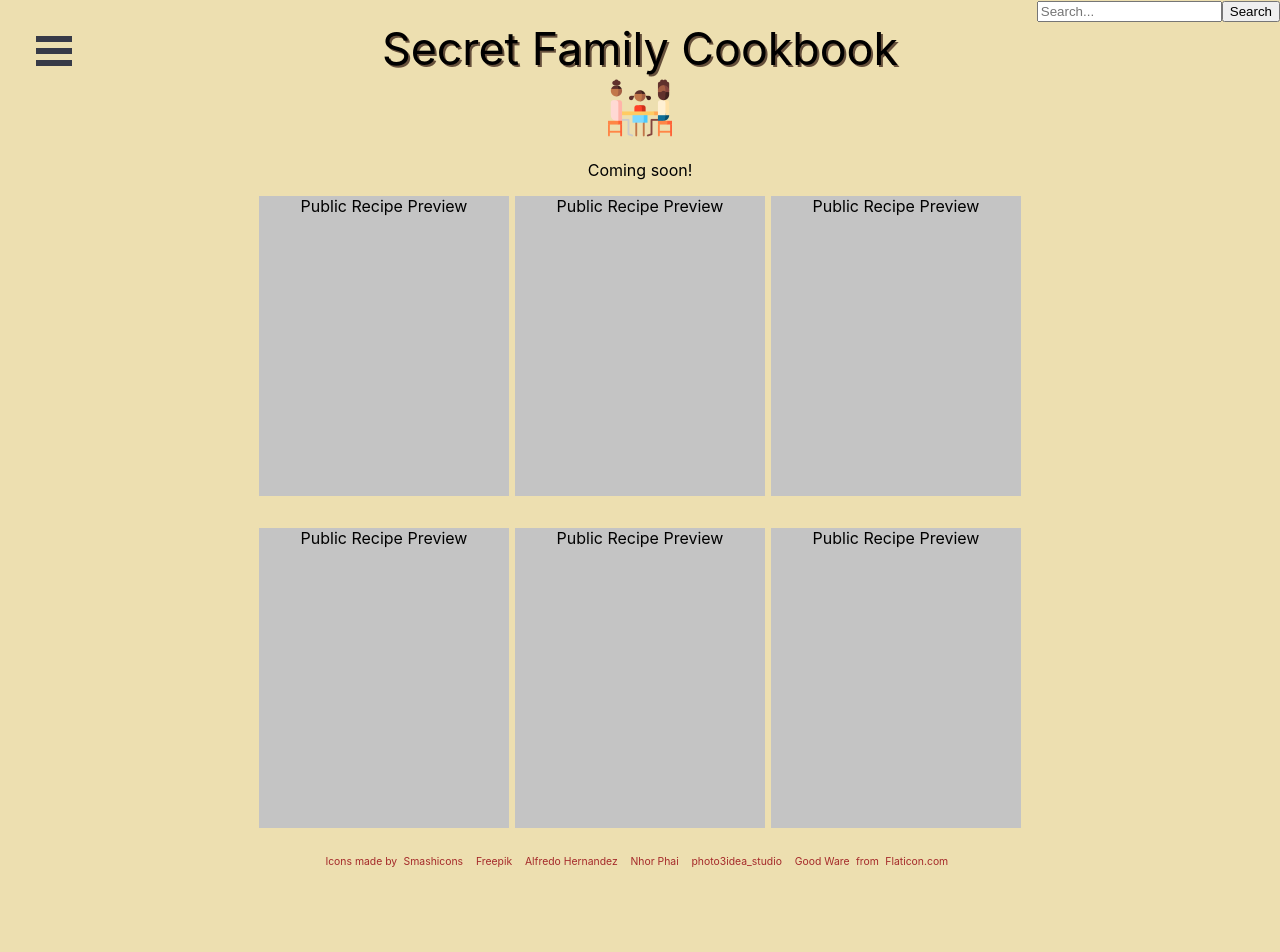
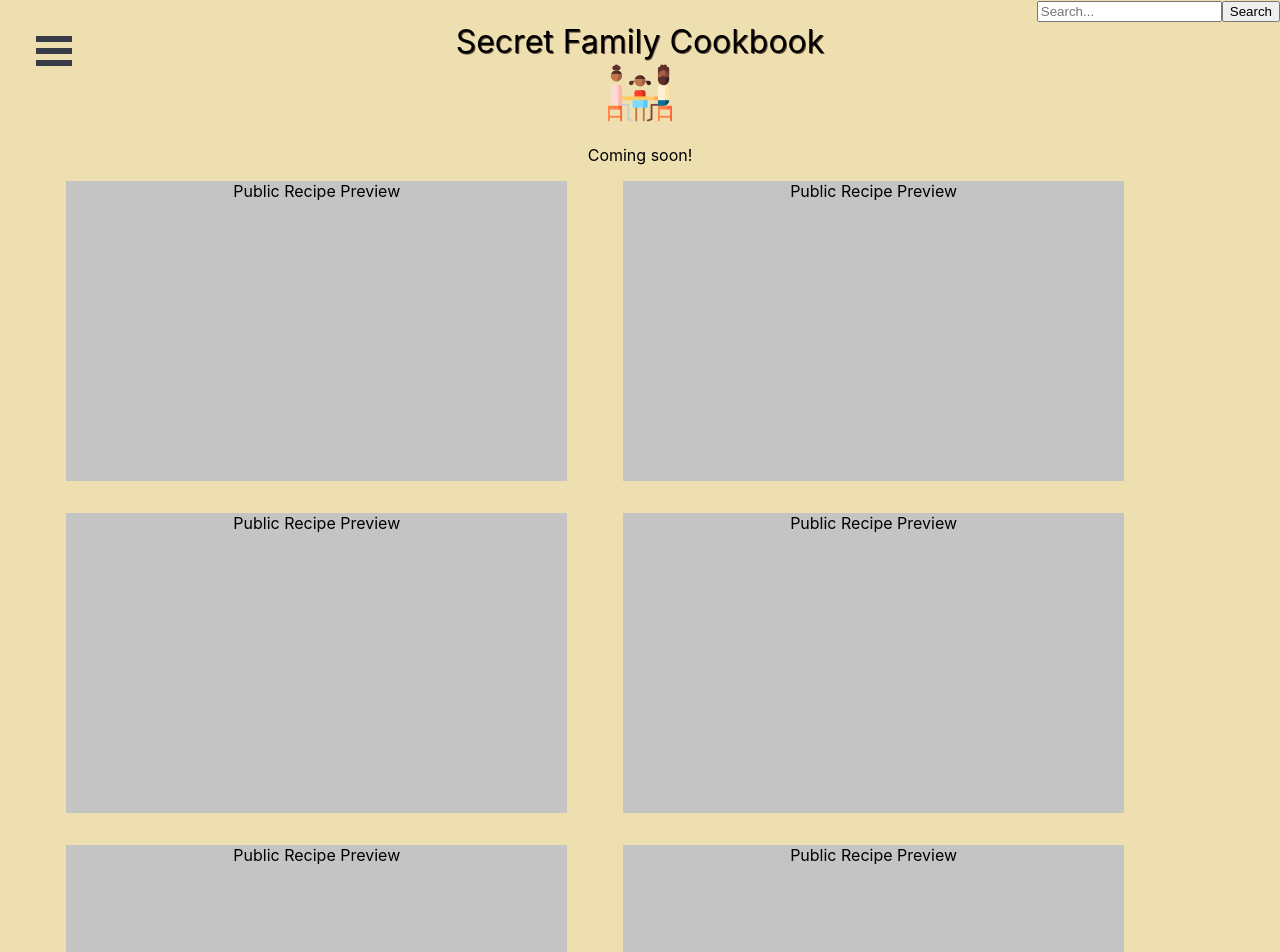
Before and after one commit to BuildWeek-Secret-Family-Recipes/Front-End, a React (Create React App) app: page / in a window 1280 px wide. Shown: the top 952 px of the page. Before the commit the page ends 879 px from the top, so only its background shows below. Built offline with nearby package versions, Linux system fonts and the light colour scheme.

Commit message:
added breakpoint file for styled component, began implimenting

```diff
--- a/src/App.css
+++ b/src/App.css
@@ -104,10 +104,22 @@
 }
 
 .bm-menu {
-  background: #373a47;
+  background-color: #9C976A;
   padding: 2.5em 1.5em 0;
   font-size: 1.15em;
+
+
+  @media  (max-width: 320px) {
+    width: 50%;
+  }
+
 }
+
+
+
+
+
+
 
 .bm-morph-shape {
   fill: #373a47;
@@ -115,8 +127,33 @@
 
 .bm-item-list {
   color: #b8b7ad;
+  display: flex;
+  flex-direction: column;
+  justify-content: space-evenly;
+  margin: 0 auto;
+
+
 }
 
 .bm-overlay {
   background: rgba(0, 0, 0, 0.3);
 }
+
+a{
+
+    font-size: 1.7rem;
+    padding: 1rem 0;
+
+    text-align: center;
+    height: 50px;
+    margin-top: 0rem;
+    border-radius: 4px;
+    font-weight: bold;
+    letter-spacing: 0.5rem;
+    color: #C4C4C4;
+    background-color: #654F3B;
+    text-decoration: none;
+    transition: color 0.3s linear;
+    text-shadow: 1px 1px gold;
+
+}
--- /dev/null
+++ b/src/components/layout/Breakpoints.js
@@ -0,0 +1,24 @@
+import react from 'react';
+import styled from 'styled-components';
+
+
+const size = {
+    mobileS: '320px',
+    mobileM: '375px',
+    mobileL: '425px',
+    tablet: '768px',
+    laptop: '1024px',
+    laptopL: '1440px',
+    desktop: '2560px'
+  }
+
+  export const device = {
+    mobileS: `(min-width: ${size.mobileS})`,
+    mobileM: `(min-width: ${size.mobileM})`,
+    mobileL: `(min-width: ${size.mobileL})`,
+    tablet: `(min-width: ${size.tablet})`,
+    laptop: `(min-width: ${size.laptop})`,
+    laptopL: `(min-width: ${size.laptopL})`,
+    desktop: `(min-width: ${size.desktop})`,
+    desktopL: `(min-width: ${size.desktop})`
+  };
--- a/src/components/pages/Home.js
+++ b/src/components/pages/Home.js
@@ -2,11 +2,17 @@ import React from 'react';
 import Dining from '../../assets/img/dining.png';
 import styled from 'styled-components';
 import Search from '../layout/Search';
+import { device } from'../layout/Breakpoints';
 
 const Header = styled.header`
 font-size: 2.8rem;
 font-color: #654F3B
 text-shadow: 2px 2px #654F3B;
+
+@media ${device.mobileS}{
+    font-size: 2rem;
+    text-shadow: 1px 1px #654F3B;
+}
 
 `
 const Body = styled.div`
@@ -19,6 +25,12 @@ width: 250px;
 background-color: #C4C4C4;
 margin-bottom: 2rem;
 
+@media ${device.mobileS} {
+    width: 45%;
+
+}
+
+
 `
 
 const CardHolder = styled.section`
@@ -28,12 +40,18 @@ flex-direction: row;
 justify-content: space-around;
 align-content: space-evenly;
 margin: 0 auto;
-margin-left: 20%;
-margin-right: 20%;
-flex-grow: 1;
+margin-left: 10%;
+margin-right: 10%;
 
-@media (max-width 1690px) {
-    flex-direction:
+
+@media ${device.laptopL} {
+    margin-left: 10%;
+    margin-right: 10%;
+}
+
+@media ${device.mobileS} {
+    margin-left: 3%;
+    margin-left: 3%;
 }
 
 `
@@ -41,6 +59,7 @@ flex-grow: 1;
 const Searchbox = styled.div`
 display: flex;
 justify-content: flex-end;
+
 
 `
 
@@ -63,12 +82,11 @@ const Home = () => {
                     <Card>Public Recipe Preview</Card>
                     <Card>Public Recipe Preview</Card>
                     <Card>Public Recipe Preview</Card>
-                    {/* <div className = "break"></div> */}
                     <Card>Public Recipe Preview</Card>
                     <Card>Public Recipe Preview</Card>
                     <Card>Public Recipe Preview</Card>
-                    {/* <Card>Public Recipe Preview</Card>
-                    <Card>Public Recipe Preview</Card> */}
+                    <Card>Public Recipe Preview</Card>
+                    <Card>Public Recipe Preview</Card>
                 </CardHolder>
             </div>
 
```
